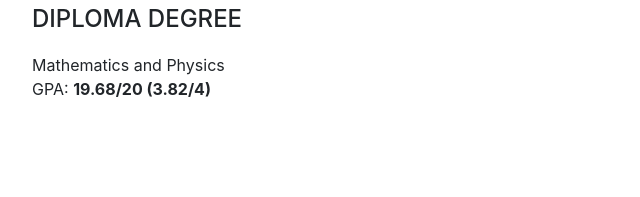
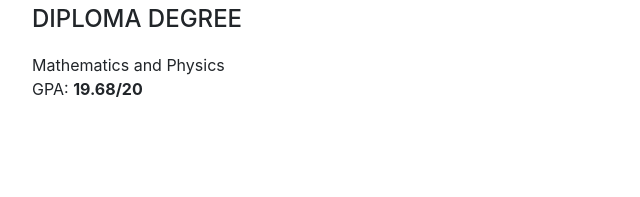
Before and after one commit to negarneda/negarneda.github.io, a website with bundled scripts: page index.html in a window 1280 px wide. Shown: the part 1687-1884 px from the top of the page, 288-928 px from the left. Built offline with nearby package versions, Linux system fonts and the light colour scheme; a web font is replaced by a local one.

Commit message:
Update index.html

```diff
--- a/index.html
+++ b/index.html
@@ -147,7 +147,7 @@
               <h3 class="mb-0">Farzanegan High School</h3>
               <div class="subheading mb-3"><a href="https://www.linkedin.com/school/iransampad/">National Organization for Development of Exceptional Talents</a></br>Diploma Degree</div>
               <div>Mathematics and Physics</div>
-              <p>GPA: <b>19.68/20 (3.82/4)</b></p>
+              <p>GPA: <b>19.68/20</b></p>
             </div>
             <div class="resume-date text-md-right">
               <span class="text-primary">Sep. 2010 - Jun 2014</span>
```
